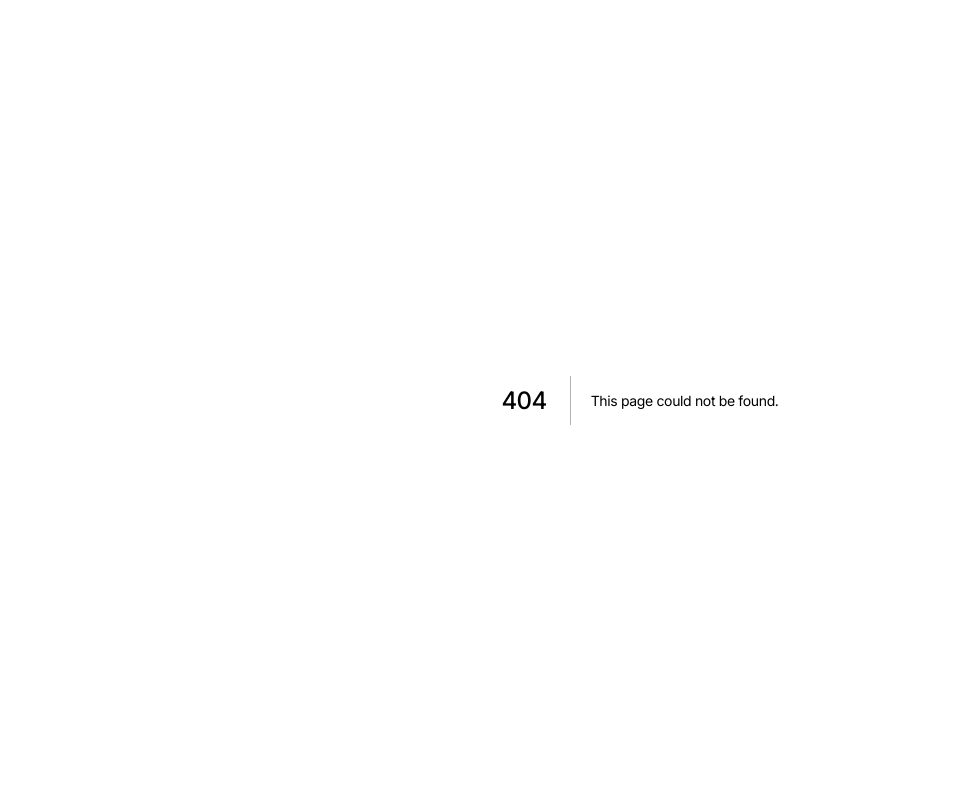
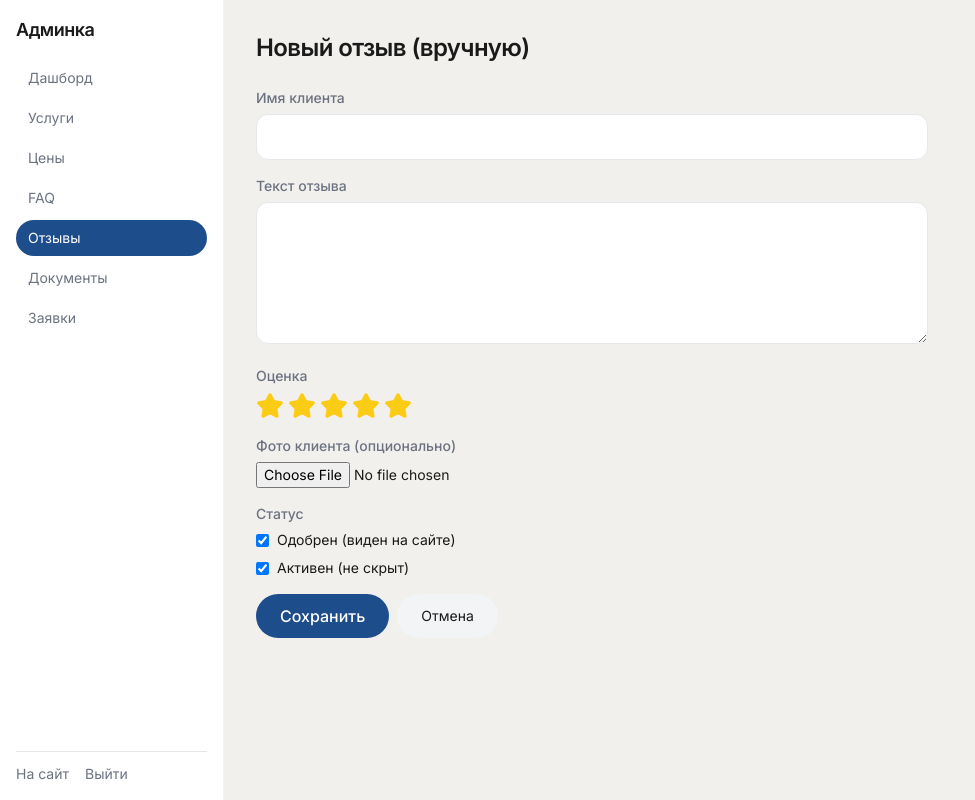
Before and after one commit to romprogramist/oksana-legal, a Next.js app: page /admin/testimonials/new in a window 1280 px wide. Before the commit this address had no page. Shown: the whole page, without its empty margins (0-975 px from the left). Built offline with nearby package versions, Linux system fonts and the light colour scheme.

Commit message:
feat(admin): add testimonials admin pages with manual add + photo + moderation

```diff
--- /dev/null
+++ b/src/app/admin/testimonials/TestimonialForm.tsx
@@ -0,0 +1,81 @@
+"use client";
+
+import { useState } from "react";
+import { useRouter } from "next/navigation";
+import { Star } from "lucide-react";
+import { AdminField, inputClass } from "@/components/admin/AdminField";
+import { FileUploader } from "@/components/admin/FileUploader";
+
+type TestimonialData = {
+  id?: number;
+  name: string;
+  content: string;
+  rating: number;
+  photoUrl: string | null;
+  isActive: boolean;
+  isApproved: boolean;
+};
+
+export function TestimonialForm({ initial }: { initial?: TestimonialData }) {
+  const router = useRouter();
+  const [data, setData] = useState<TestimonialData>(initial ?? {
+    name: "", content: "", rating: 5, photoUrl: null, isActive: true, isApproved: true,
+  });
+  const [saving, setSaving] = useState(false);
+  const [error, setError] = useState<string | null>(null);
+
+  async function onSubmit(e: React.FormEvent) {
+    e.preventDefault();
+    setSaving(true); setError(null);
+    try {
+      const url = initial?.id ? `/api/admin/testimonials/${initial.id}` : "/api/admin/testimonials";
+      const method = initial?.id ? "PATCH" : "POST";
+      const res = await fetch(url, { method, headers: { "content-type": "application/json" }, body: JSON.stringify(data) });
+      if (!res.ok) throw new Error((await res.json()).error ?? "Ошибка сохранения");
+      router.push("/admin/testimonials"); router.refresh();
+    } catch (e) { setError(e instanceof Error ? e.message : "Ошибка сохранения"); } finally { setSaving(false); }
+  }
+
+  return (
+    <form onSubmit={onSubmit} className="max-w-2xl">
+      <AdminField label="Имя клиента">
+        <input required value={data.name} onChange={(e) => setData({ ...data, name: e.target.value })} className={inputClass} />
+      </AdminField>
+      <AdminField label="Текст отзыва">
+        <textarea required rows={5} value={data.content} onChange={(e) => setData({ ...data, content: e.target.value })} className={inputClass} />
+      </AdminField>
+      <AdminField label="Оценка">
+        <div className="flex gap-1">
+          {[1, 2, 3, 4, 5].map((s) => (
+            <button key={s} type="button" onClick={() => setData({ ...data, rating: s })}>
+              <Star className={`w-7 h-7 ${s <= data.rating ? "fill-yellow-400 text-yellow-400" : "text-gray-200"}`} />
+            </button>
+          ))}
+        </div>
+      </AdminField>
+      <AdminField label="Фото клиента (опционально)">
+        <FileUploader folder="testimonials" kind="image" currentUrl={data.photoUrl} onUploaded={(f) => setData({ ...data, photoUrl: f.url })} />
+        {data.photoUrl && <button type="button" onClick={() => setData({ ...data, photoUrl: null })} className="mt-2 text-sm text-red-600 hover:underline">Убрать фото</button>}
+      </AdminField>
+      <AdminField label="Статус">
+        <div className="space-y-2">
+          <label className="flex items-center gap-2 text-sm">
+            <input type="checkbox" checked={data.isApproved} onChange={(e) => setData({ ...data, isApproved: e.target.checked })} />
+            Одобрен (виден на сайте)
+          </label>
+          <label className="flex items-center gap-2 text-sm">
+            <input type="checkbox" checked={data.isActive} onChange={(e) => setData({ ...data, isActive: e.target.checked })} />
+            Активен (не скрыт)
+          </label>
+        </div>
+      </AdminField>
+      {error && <p className="mb-4 text-sm text-red-600">{error}</p>}
+      <div className="flex gap-2">
+        <button type="submit" disabled={saving} className="px-6 py-2.5 bg-primary text-white rounded-full font-medium hover:bg-primary/90 disabled:opacity-50">
+          {saving ? "Сохранение..." : "Сохранить"}
+        </button>
+        <button type="button" onClick={() => router.push("/admin/testimonials")} className="px-6 py-2.5 bg-gray-100 hover:bg-gray-200 rounded-full text-sm">Отмена</button>
+      </div>
+    </form>
+  );
+}
--- /dev/null
+++ b/src/app/admin/testimonials/[id]/page.tsx
@@ -0,0 +1,21 @@
+import { notFound } from "next/navigation";
+import { prisma } from "@/lib/prisma";
+import { TestimonialForm } from "../TestimonialForm";
+
+export const dynamic = "force-dynamic";
+
+export default async function EditTestimonialPage({ params }: { params: { id: string } }) {
+  const id = parseInt(params.id, 10);
+  if (!Number.isFinite(id)) notFound();
+  const item = await prisma.testimonial.findUnique({ where: { id } });
+  if (!item) notFound();
+  return (
+    <div>
+      <h1 className="text-2xl font-semibold text-text-primary mb-6">Редактирование: {item.name}</h1>
+      <TestimonialForm initial={{
+        id: item.id, name: item.name, content: item.content, rating: item.rating,
+        photoUrl: item.photoUrl, isActive: item.isActive, isApproved: item.isApproved,
+      }} />
+    </div>
+  );
+}
--- /dev/null
+++ b/src/app/admin/testimonials/new/page.tsx
@@ -0,0 +1,4 @@
+import { TestimonialForm } from "../TestimonialForm";
+export default function NewTestimonialPage() {
+  return <div><h1 className="text-2xl font-semibold text-text-primary mb-6">Новый отзыв (вручную)</h1><TestimonialForm /></div>;
+}
--- /dev/null
+++ b/src/app/admin/testimonials/page.tsx
@@ -0,0 +1,98 @@
+"use client";
+
+import { useEffect, useState } from "react";
+import Link from "next/link";
+import Image from "next/image";
+import { Star } from "lucide-react";
+import { SortableList } from "@/components/admin/SortableList";
+import { ConfirmDialog } from "@/components/admin/ConfirmDialog";
+
+type T = { id: number; name: string; content: string; rating: number; photoUrl: string | null; isActive: boolean; isApproved: boolean; createdAt: string };
+
+export default function TestimonialsListPage() {
+  const [items, setItems] = useState<T[]>([]);
+  const [toDelete, setToDelete] = useState<number | null>(null);
+
+  async function load() {
+    const res = await fetch("/api/admin/testimonials");
+    if (res.ok) setItems(await res.json());
+  }
+  useEffect(() => { load(); }, []);
+
+  async function reorder(ids: number[]) {
+    const approved = items.filter((x) => x.isApproved);
+    const pending = items.filter((x) => !x.isApproved);
+    const approvedIds = ids.filter((id) => approved.some((x) => x.id === id));
+    const prev = items;
+    setItems([...pending, ...approvedIds.map((id) => approved.find((x) => x.id === id)!)]);
+    const res = await fetch("/api/admin/testimonials/reorder", { method: "POST", headers: { "content-type": "application/json" }, body: JSON.stringify({ ids: approvedIds }) });
+    if (!res.ok) { setItems(prev); alert("Не удалось сохранить порядок"); }
+    else load();
+  }
+
+  async function approve(id: number) {
+    await fetch(`/api/admin/testimonials/${id}`, { method: "PATCH", headers: { "content-type": "application/json" }, body: JSON.stringify({ isApproved: true }) });
+    load();
+  }
+
+  async function doDelete(id: number) {
+    await fetch(`/api/admin/testimonials/${id}`, { method: "DELETE" });
+    setToDelete(null); load();
+  }
+
+  const pending = items.filter((x) => !x.isApproved);
+  const approved = items.filter((x) => x.isApproved);
+
+  const card = (item: T) => (
+    <div className="flex items-start gap-3">
+      {item.photoUrl ? (
+        <div className="relative w-12 h-12 rounded-full overflow-hidden bg-gray-100 shrink-0">
+          <Image src={item.photoUrl} alt="" fill className="object-cover" unoptimized />
+        </div>
+      ) : (
+        <div className="w-12 h-12 rounded-full bg-primary/10 flex items-center justify-center text-primary font-semibold shrink-0">{item.name[0]}</div>
+      )}
+      <div className="flex-1 min-w-0">
+        <div className="flex items-center gap-2">
+          <p className={item.isActive && item.isApproved ? "font-medium text-text-primary" : "font-medium text-gray-400 line-through"}>{item.name}</p>
+          <div className="flex">
+            {[1,2,3,4,5].map((s) => <Star key={s} className={`w-3 h-3 ${s <= item.rating ? "fill-yellow-400 text-yellow-400" : "text-gray-200"}`} />)}
+          </div>
+        </div>
+        <p className="text-xs text-text-secondary mt-1 line-clamp-2">{item.content}</p>
+      </div>
+      <div className="flex items-center gap-2 shrink-0">
+        {!item.isApproved && <button onClick={() => approve(item.id)} className="text-sm text-green-700 hover:underline">Одобрить</button>}
+        <Link href={`/admin/testimonials/${item.id}`} className="text-sm text-primary hover:underline">Правка</Link>
+        <button onClick={() => setToDelete(item.id)} className="text-sm text-red-600 hover:underline">Удалить</button>
+      </div>
+    </div>
+  );
+
+  return (
+    <div>
+      <div className="flex items-center justify-between mb-6">
+        <h1 className="text-2xl font-semibold text-text-primary">Отзывы ({items.length})</h1>
+        <Link href="/admin/testimonials/new" className="px-4 py-2 bg-primary text-white rounded-full text-sm hover:bg-primary/90">+ Добавить вручную</Link>
+      </div>
+
+      {pending.length > 0 && (
+        <>
+          <h2 className="mt-4 mb-2 text-sm font-medium text-yellow-700">На модерации ({pending.length})</h2>
+          <div className="space-y-2 mb-6">
+            {pending.map((item) => (
+              <div key={item.id} className="bg-white rounded-2xl shadow-soft p-4 border-l-4 border-yellow-400">{card(item)}</div>
+            ))}
+          </div>
+        </>
+      )}
+
+      <h2 className="mt-4 mb-2 text-sm font-medium text-text-secondary">Опубликованные ({approved.length})</h2>
+      {approved.length === 0 ? <p className="text-text-secondary">Нет опубликованных отзывов.</p> : (
+        <SortableList items={approved} onReorder={reorder} renderItem={card} />
+      )}
+
+      <ConfirmDialog open={toDelete !== null} title="Удалить отзыв?" message="Действие необратимо." onCancel={() => setToDelete(null)} onConfirm={() => toDelete && doDelete(toDelete)} />
+    </div>
+  );
+}
```
